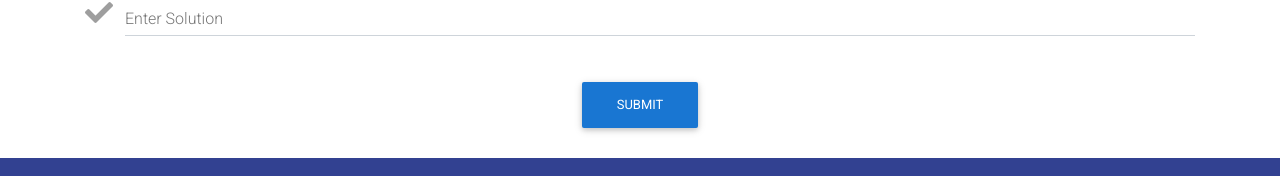
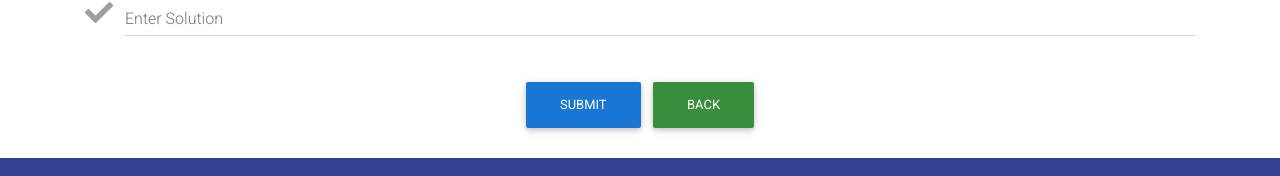
Before and after one commit to Aoi-00/ssadweb, a React (Create React App) app: page /question/1 in a window 1280 px wide. Shown: the part 398-574 px from the top of the page. Built offline with nearby package versions, Linux system fonts and the light colour scheme; no server answers.

Commit message:
added back on a few pages

```diff
--- a/src/components/AddQuestion.jsx
+++ b/src/components/AddQuestion.jsx
@@ -7,11 +7,17 @@ import { addQuestion } from '../Redux/Actions/QuestActions'
 class AddQuestion extends Component {
     state = {
         question: '',
-        solution: ''
+        solution: '',
+        loading: false
     }
     UserSubmitQuestion = () => {
         //Fire method from parent component [Question.jsx]
         console.log(this.state)
+        this.setState({
+            loading: !this.state.loading,
+            question: "",
+            solution: ""
+        })
         this.props.addQuest(this.state.question, this.state.solution);
     }
     handleChange = (e) => { // to change state everytime you type -- question: value
@@ -20,7 +26,15 @@ class AddQuestion extends Component {
         })
     }
 
+    componentDidUpdate(prevProps){
+        if (prevProps.question !== this.props.question){
+            this.setState({loading : false
+            })
+        }
+    }
+
     render() {
+        const {loading } = this.state;
         return (
             <div>
                 <form>
@@ -33,8 +47,15 @@ class AddQuestion extends Component {
                             success="right" onChange={this.handleChange} />
                     </div>
                     <div className="text-center">
-                        <MDBBtn color="blue" onClick={this.UserSubmitQuestion}>Submit</MDBBtn>
-                    </div>
+                        <MDBBtn color="blue" onClick={this.UserSubmitQuestion} disabled={loading}>
+                        {loading && <span>Submitting</span>}
+                            {!loading && <span>Submit</span>}</MDBBtn>
+
+                        <MDBBtn color="green" onClick = {this.props.onBack} > Back
+                       </MDBBtn>
+
+                    </div >
+
                     <br/>
                 </form>
             </div>
--- a/src/components/AddTutorial.jsx
+++ b/src/components/AddTutorial.jsx
@@ -29,6 +29,12 @@ class AddTutorial extends Component {
         this.props.addTut(post);
     }
 
+//    onBack =() =>{
+//         this.props.history.push('/home')
+//         // This.props.navigate()
+
+
+//     }
     handleChange = (e) => { //to handle change in inputs
         this.setState({
             [e.target.id]: e.target.value,
@@ -80,6 +86,9 @@ class AddTutorial extends Component {
                         <MDBBtn onClick={this.onSubmit} disabled={loading} >
                             {loading && <span>Submitting</span>}
                             {!loading && <span>Submit</span>}</MDBBtn>
+
+                            <MDBBtn color="green" onClick={this.props.onBack}> Back
+                       </MDBBtn>
                     </div>
                 </form>
             </div>
--- a/src/pages/Assignment.jsx
+++ b/src/pages/Assignment.jsx
@@ -38,6 +38,10 @@ class Assignment extends Component {
         this.props.addTutorial(form);
     }
 
+    OnBack = () => {
+        this.props.history.push('/home')
+    }
+
     render() {
         return (
             <React.Fragment>
@@ -48,11 +52,11 @@ class Assignment extends Component {
                         <MDBCol>
                             <h2>Assignment List</h2>
                             <hr/>
-                            <TutorialTable deleteTut={this.DelTutorial} navigate={this.Navigate} tutorial={this.props.tutorialtable} />
+                            <TutorialTable deleteTut={this.DelTutorial}  navigate={this.Navigate} tutorial={this.props.tutorialtable} />
                             <br />
                             <h3>Assignment Creation</h3>
                             <hr/>
-                            <AddTutorial addTut={this.AddTutorial} />
+                            <AddTutorial addTut={this.AddTutorial} onBack = {this.OnBack} />
                         </MDBCol>
                     </MDBRow>
                 </MDBContainer>
--- a/src/pages/Question.jsx
+++ b/src/pages/Question.jsx
@@ -40,6 +40,9 @@ class Question extends Component {
         }
         this.props.deleteQuestion(form)
     }
+    OnBack = () => {
+        this.props.history.push('/assignment')
+    }
     //navigate to previosu page
     // this.props.history.push("/home")
     render() {
@@ -57,7 +60,7 @@ class Question extends Component {
                         <MDBCol size="12">
                             <h2>Add new question</h2>
                             <hr />
-                            <AddQuestion addQuest={this.AddQuestion} />
+                            <AddQuestion addQuest={this.AddQuestion} onBack={this.OnBack} />
                         </MDBCol>
                     </MDBRow>
                 </MDBContainer>
```
Also changed, not shown: 1 other file (tests, documents, lock files or other folders).
